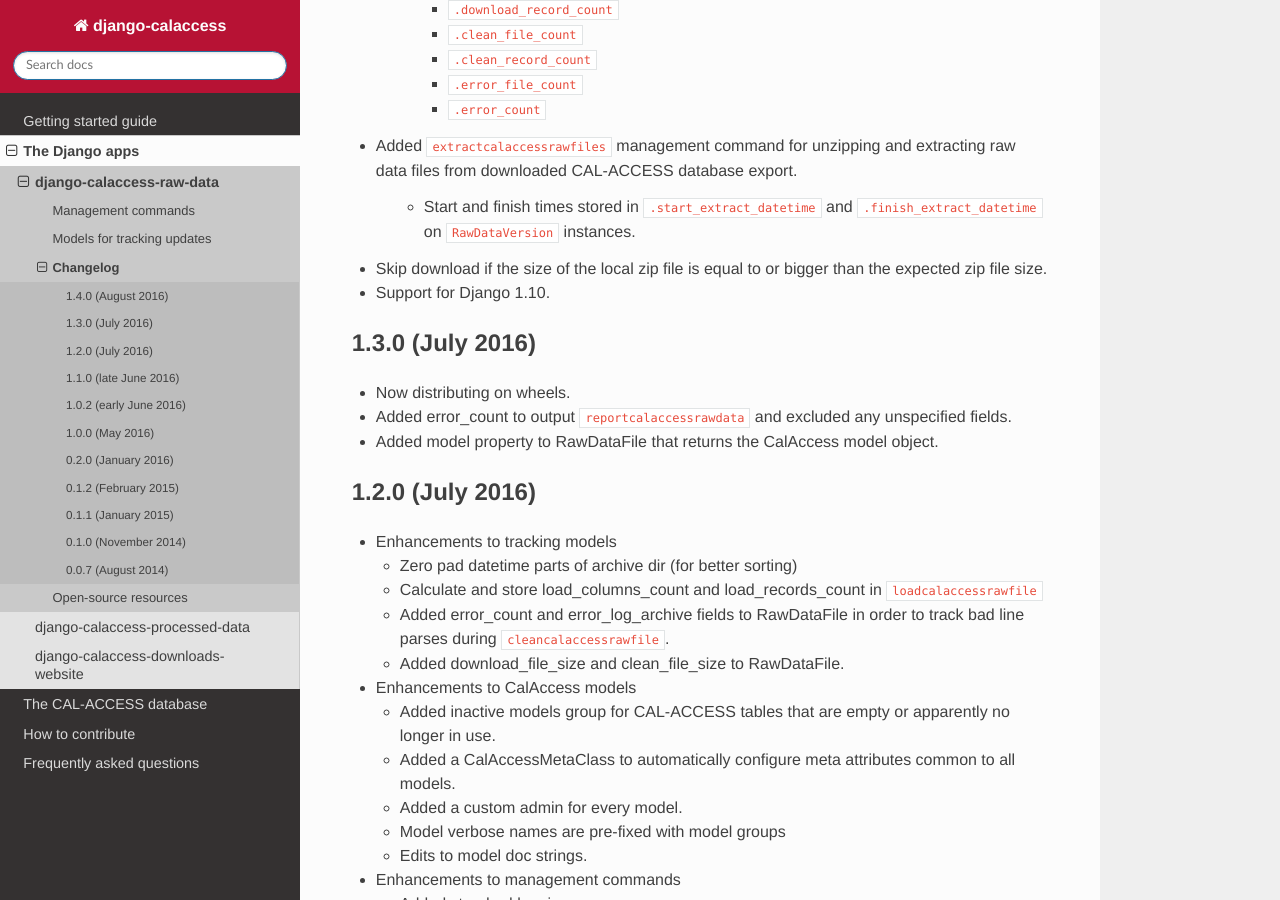
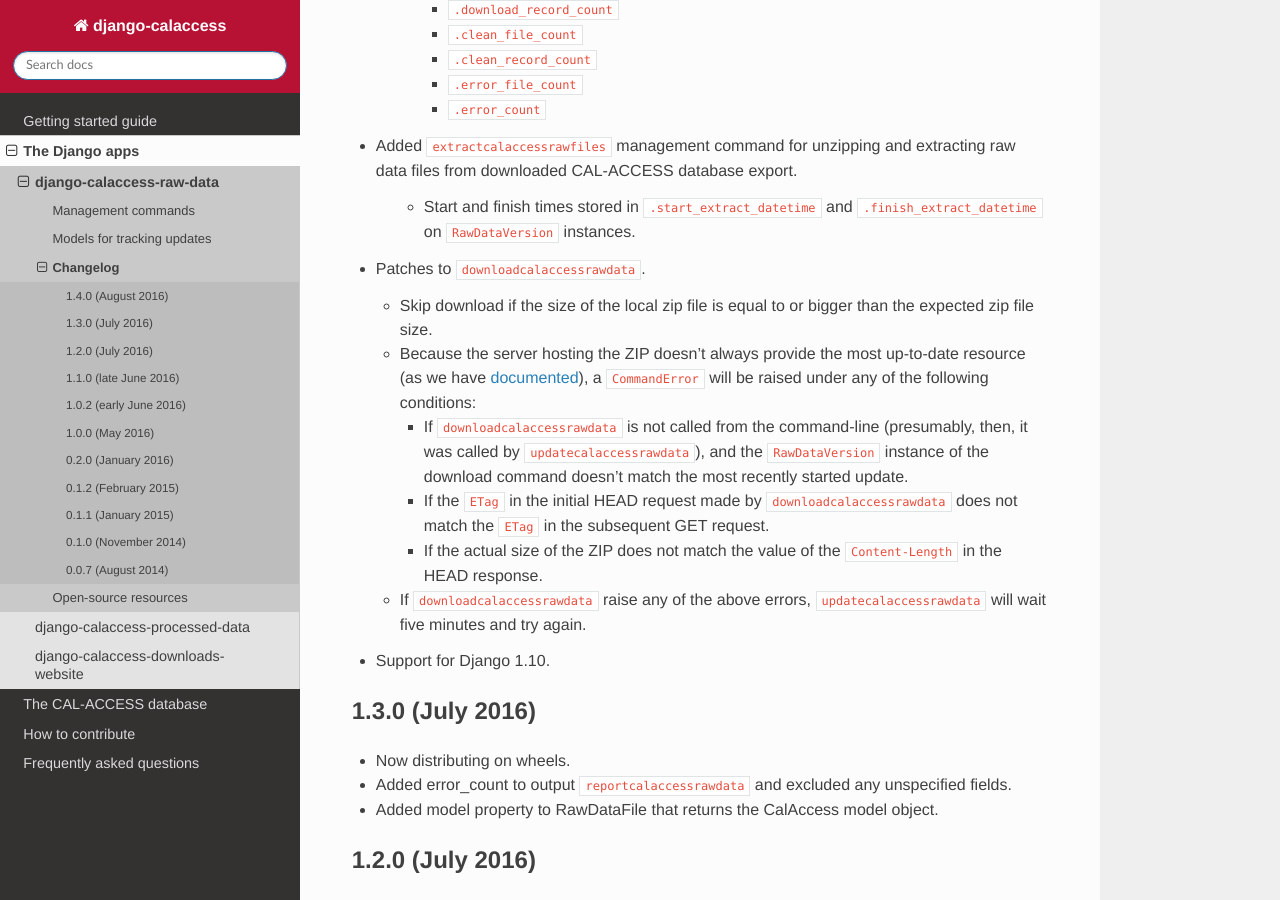
Before and after one commit to palewire/django-calaccess-technical-documentation, a Sphinx documentation site: the page built from docs/apps/calaccess_raw/changelog.rst, in a window 1280 px wide and 900 px high, scrolled down 1257 px. Built offline with Sphinx 7.4.7 and the Read the Docs theme 2.0.0, drawn with Linux system fonts in a browser that asks for light colours.

Commit message:
Updates re: download command patches

```diff
--- a/docs/apps/calaccess_raw/changelog.rst
+++ b/docs/apps/calaccess_raw/changelog.rst
@@ -63,7 +63,16 @@ Changelog
 
     * Start and finish times stored in ``.start_extract_datetime`` and ``.finish_extract_datetime`` on ``RawDataVersion`` instances.
 
-* Skip download if the size of the local zip file is equal to or bigger than the expected zip file size.
+* Patches to ``downloadcalaccessrawdata``.
+
+  * Skip download if the size of the local zip file is equal to or bigger than the expected zip file size.
+  * Because the server hosting the ZIP doesn’t always provide the most up-to-date resource (as we have `documented <https://github.com/california-civic-data-coalition/django-calaccess-raw-data/issues/1487>`_), a ``CommandError`` will be raised under any of the following conditions:
+
+    * If ``downloadcalaccessrawdata`` is not called from the command-line (presumably, then, it was called by ``updatecalaccessrawdata``), and the ``RawDataVersion`` instance of the download command doesn't match the most recently started update.
+    * If the ``ETag`` in the initial HEAD request made by ``downloadcalaccessrawdata`` does not match the ``ETag`` in the subsequent GET request.
+    * If the actual size of the ZIP does not match the value of the ``Content-Length`` in the HEAD response.
+
+  * If ``downloadcalaccessrawdata`` raise any of the above errors, ``updatecalaccessrawdata`` will wait five minutes and try again.
 
 * Support for Django 1.10.
 
```
Also changed, not shown: docs/apps/calaccess_raw/managementcommands.rst (+8 -0 lines).
